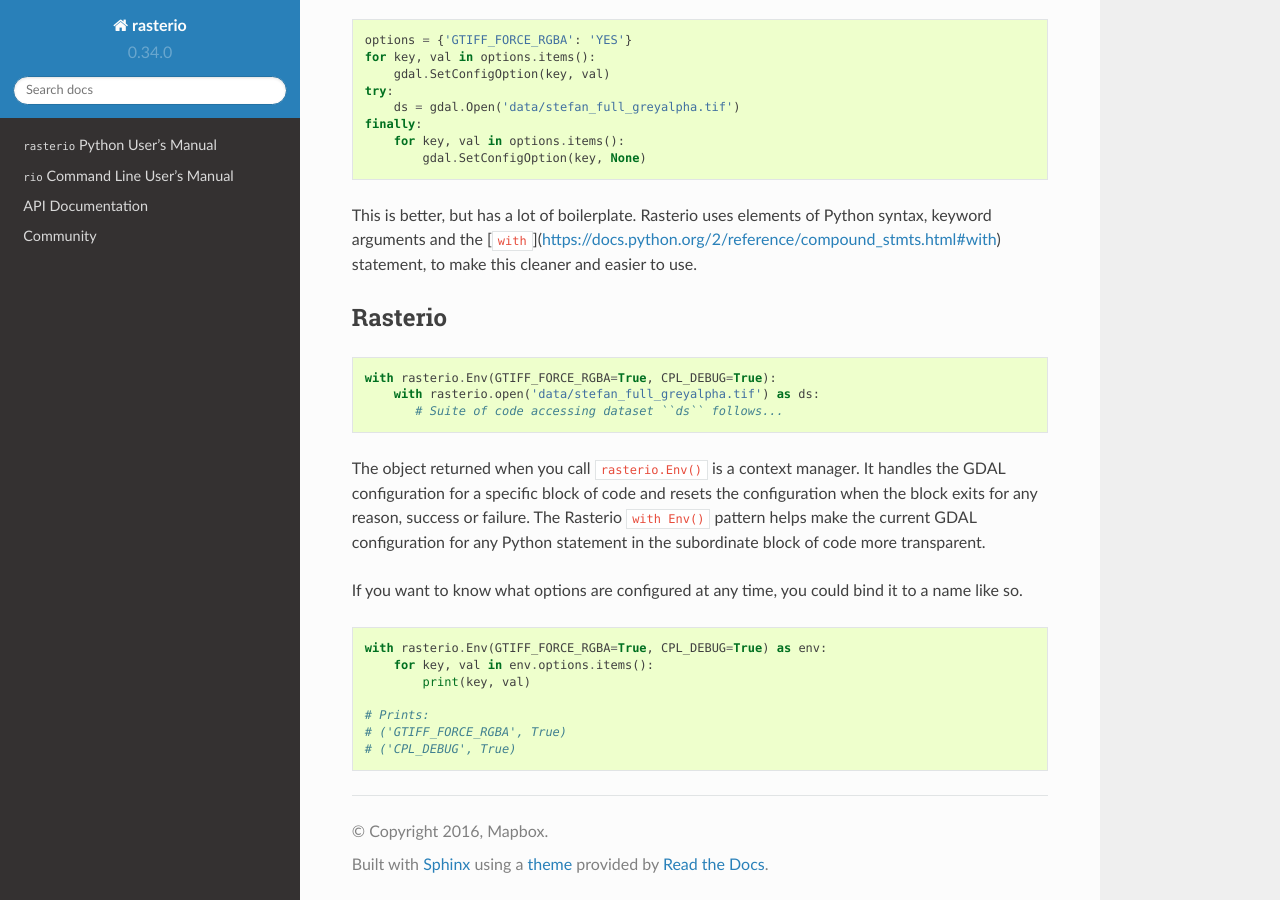
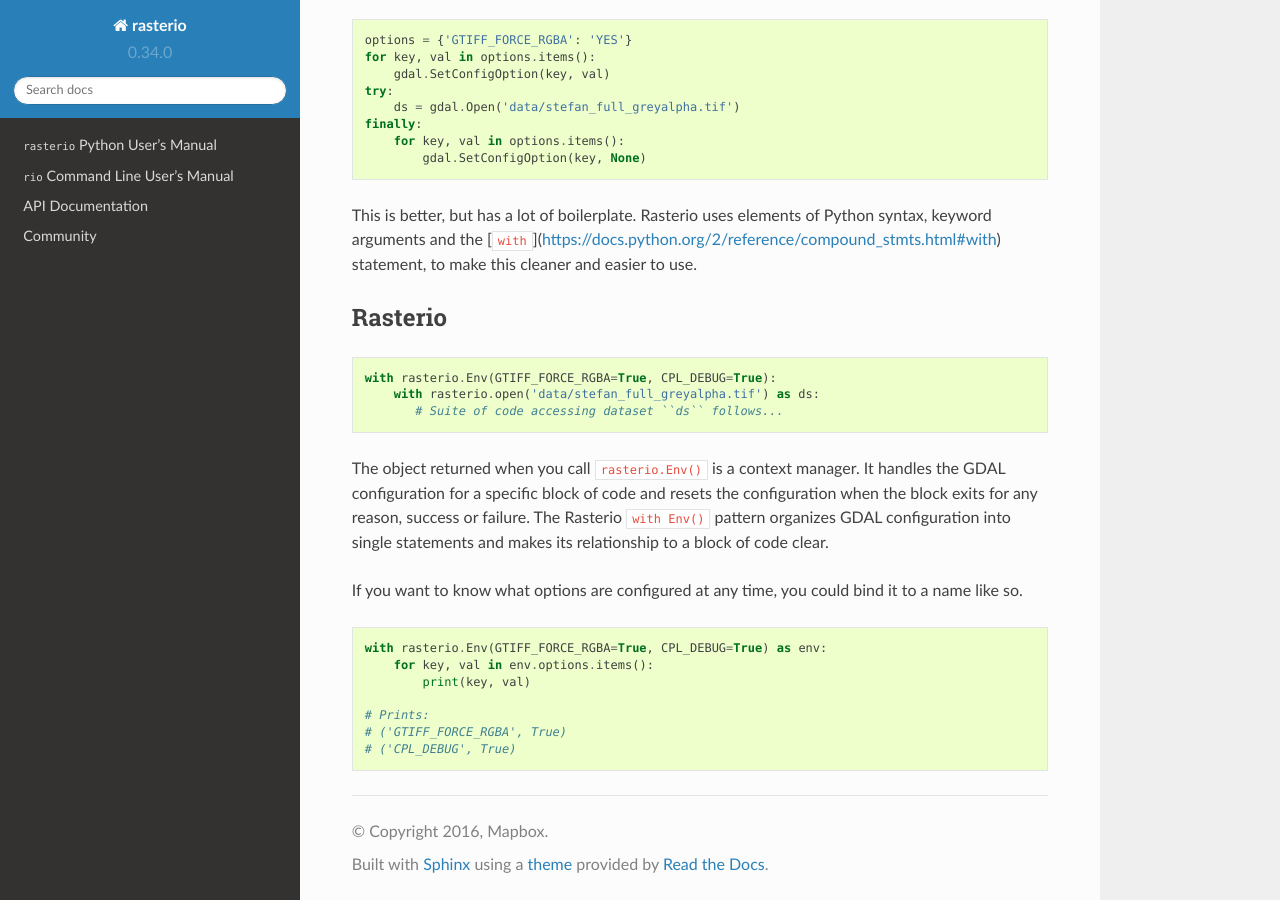
Before and after one commit to rasterio/rasterio, a Sphinx documentation site: the page built from docs/configuration.rst, in a window 1280 px wide and 900 px high, scrolled down 951 px. Built offline with Sphinx 7.4.7 and the Read the Docs theme 2.0.0, drawn with Linux system fonts in a browser that asks for light colours.

Commit message:
Single statement

```diff
--- a/docs/configuration.rst
+++ b/docs/configuration.rst
@@ -68,8 +68,8 @@ Rasterio
 The object returned when you call ``rasterio.Env()`` is a context manager.  It
 handles the GDAL configuration for a specific block of code and resets the
 configuration when the block exits for any reason, success or failure. The
-Rasterio ``with Env()`` pattern helps make the current GDAL configuration
-for any Python statement in the subordinate block of code more transparent.
+Rasterio ``with Env()`` pattern organizes GDAL configuration into single
+statements and makes its relationship to a block of code clear.
 
 If you want to know what options are configured at any time, you could bind it
 to a name like so.
```
